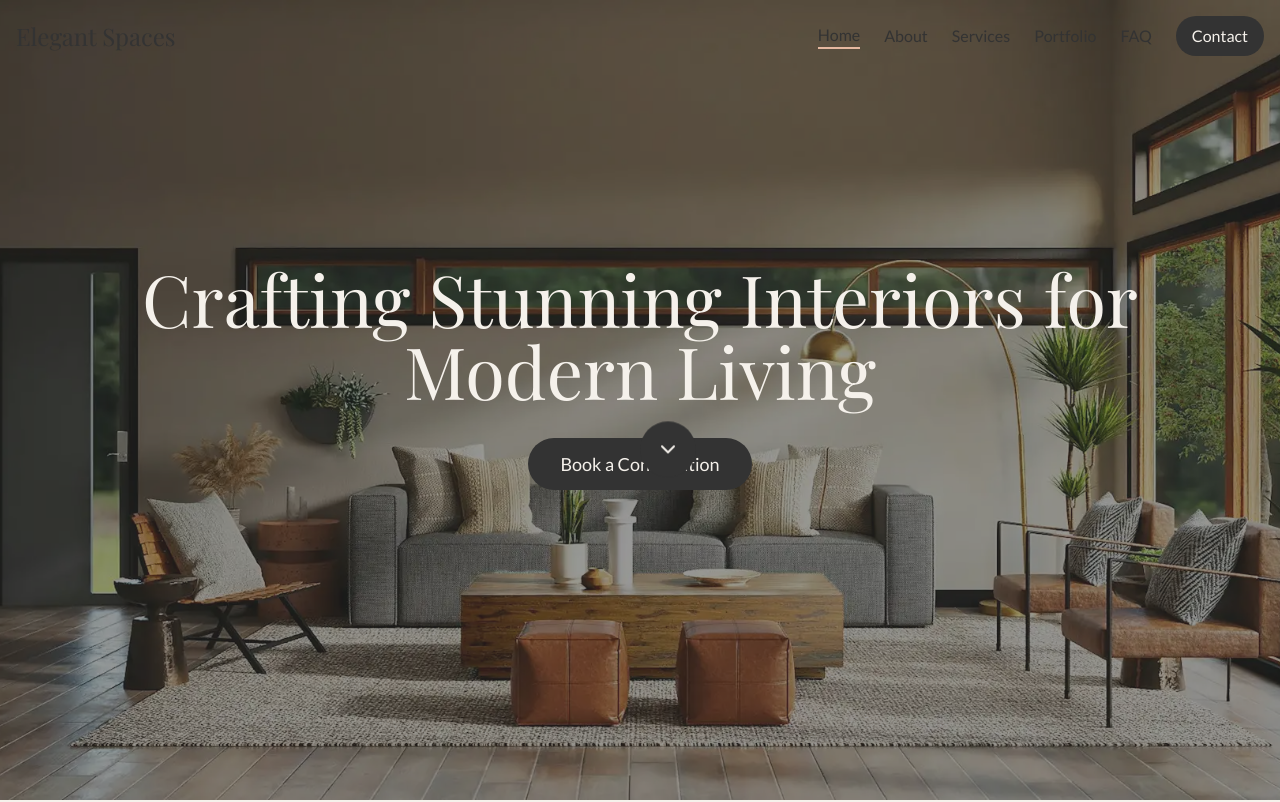
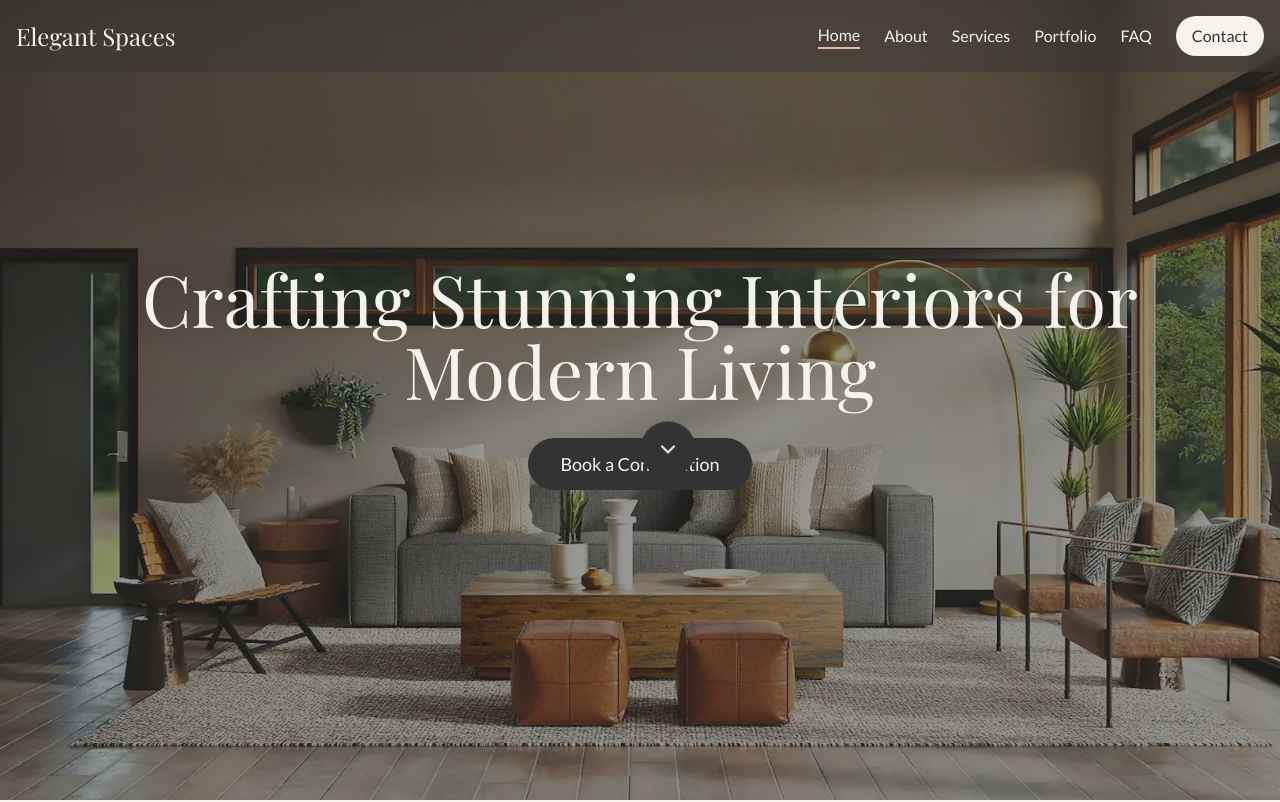
Before and after one commit to LRodriguez92/elegant-spaces, a Next.js app: page / in a window 1280 px wide. Shown: the top 802 px of the page. Built offline with nearby package versions, Linux system fonts and the light colour scheme; a web font is replaced by a local one.

Commit message:
added navbar contrast

```diff
--- a/app/components/Navbar.tsx
+++ b/app/components/Navbar.tsx
@@ -35,7 +35,7 @@ export default function Navbar() {
   return (
     <header
       className={`fixed top-0 left-0 right-0 z-50 transition-all duration-300 ${
-        isScrolled ? "bg-warm-beige bg-opacity-95 shadow-md" : ""
+        isScrolled ? "bg-warm-beige bg-opacity-95 shadow-md" : "bg-charcoal bg-opacity-40 backdrop-blur-md"
       }`}
       role="banner"
     >
@@ -46,7 +46,9 @@ export default function Navbar() {
       >
         <Link
           href="/"
-          className="font-serif text-2xl text-charcoal hover:text-soft-blush transition-colors"
+          className={`font-serif text-2xl transition-colors ${
+            isScrolled ? "text-charcoal hover:text-soft-blush" : "text-cream hover:text-soft-blush"
+          }`}
           aria-label="Elegant Spaces - Home"
         >
           Elegant Spaces
@@ -58,7 +60,11 @@ export default function Navbar() {
             <Link
               key={link.href}
               href={link.href}
-              className={`font-sans text-charcoal hover:text-soft-blush transition-colors duration-300 ${
+              className={`font-sans transition-colors duration-300 ${
+                isScrolled
+                  ? "text-charcoal hover:text-soft-blush"
+                  : "text-cream hover:text-soft-blush"
+              } ${
                 pathname === link.href ? "border-b-2 border-soft-blush" : ""
               }`}
               aria-current={pathname === link.href ? "page" : undefined}
@@ -68,7 +74,11 @@ export default function Navbar() {
           ))}
           <Link
             href="/contact"
-            className="bg-charcoal text-cream px-4 py-2 rounded-full font-sans transition-all hover:bg-opacity-90"
+            className={`px-4 py-2 rounded-full font-sans transition-all ${
+              isScrolled
+                ? "bg-charcoal text-cream hover:bg-opacity-90"
+                : "bg-cream text-charcoal hover:bg-soft-blush"
+            }`}
             aria-label="Contact Elegant Spaces"
           >
             Contact
@@ -77,7 +87,11 @@ export default function Navbar() {
 
         {/* Mobile Menu Button */}
         <button
-          className="md:hidden text-charcoal p-2 hover:bg-warm-beige rounded-full transition-colors"
+          className={`md:hidden p-2 mr-2 rounded-full transition-colors ${
+            isScrolled
+              ? "text-charcoal hover:bg-warm-beige"
+              : "text-cream hover:bg-charcoal hover:bg-opacity-50"
+          }`}
           onClick={toggleMenu}
           aria-expanded={isMenuOpen}
           aria-controls="mobile-menu"
```
